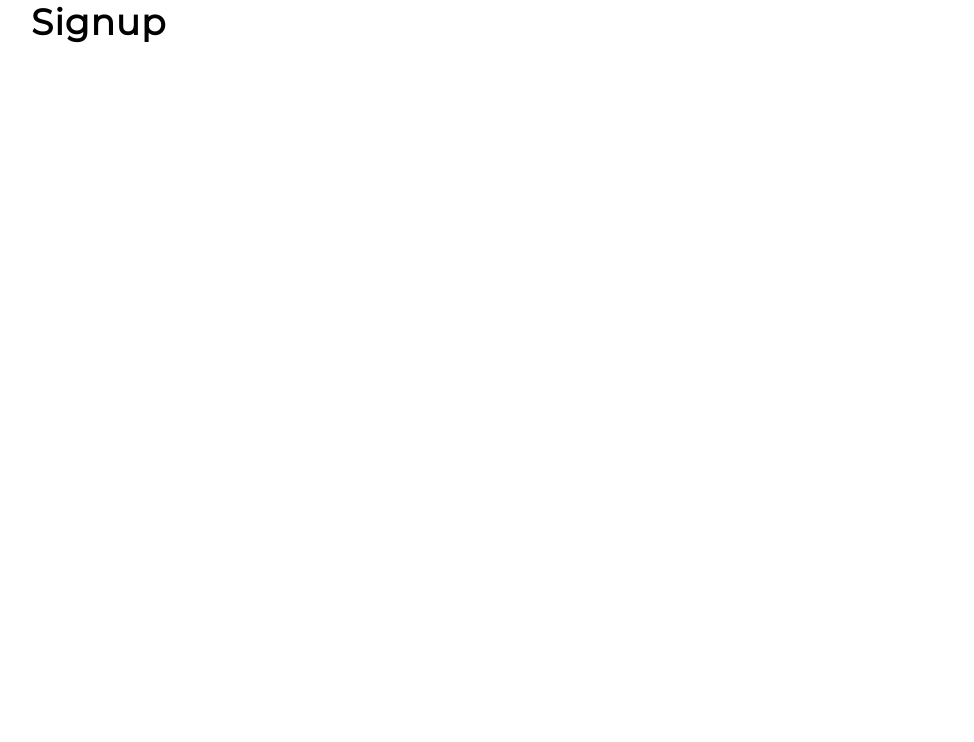
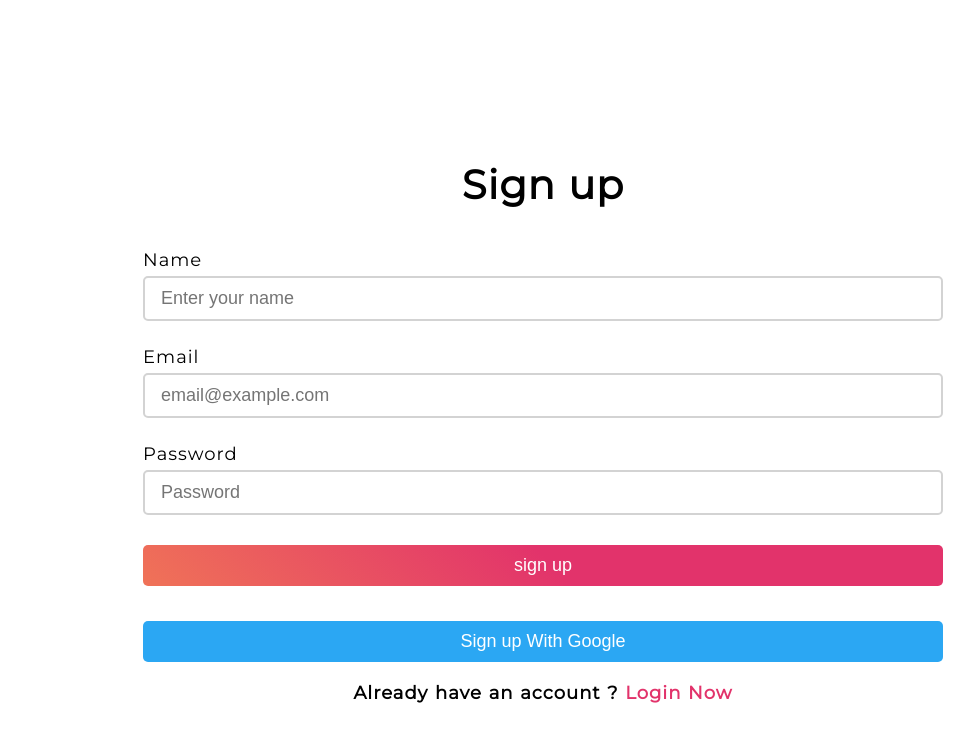
Before and after one commit to YoussefBayad/Homie-firebase, a React (Create React App) app: page /signup in a window 1280 px wide. Shown: the top 742 px of the page, without its empty margins (97-1071 px from the left). Built offline with nearby package versions, Linux system fonts and the light colour scheme.

Commit message:
sign up page

```diff
--- a/src/App.js
+++ b/src/App.js
@@ -2,6 +2,7 @@ import React from 'react';
 import {Switch, Route} from 'react-router-dom';
 import MainLayout from './layouts/MainLayout'
 import Login from './pages/Login';
+import Signup from './pages/Signup';
 import './default.scss'
 
 function App() {
@@ -18,7 +19,7 @@ function App() {
         </Route>
         <Route  path='/signup' >
           <MainLayout>
-            <h1>Signup</h1>
+            <Signup/>
           </MainLayout>
         </Route>
         <Route  path='/chat' >
--- a/src/components/Button/index.js
+++ b/src/components/forms/Button/index.js
@@ -1,5 +1,5 @@
 import React from 'react';
-import '../../default.scss';
+import '../../../default.scss';
 
 const Button = ({ children, ...otherProps }) => {
   return (
--- /dev/null
+++ b/src/components/forms/Label/index.js
@@ -0,0 +1,12 @@
+import React from 'react'
+import '../../../default.scss';
+
+const Label = ({children, ...otherProps}) => {
+    return (
+        <label className='label' {...otherProps}>
+            {children}
+        </label>
+    )
+}
+
+export default Label
--- a/src/default.scss
+++ b/src/default.scss
@@ -154,7 +154,8 @@ ul {
 // Forms
 input,
 select {
-  margin: 1.5rem 0;
+  margin: 0;
+  margin-bottom: 1.5rem;
   padding: 1rem 1.6rem;
   font-size: $normal;
   border-radius: 0.5rem;
@@ -164,6 +165,11 @@ select {
   outline-color: $accent;
 }
 
+.label {
+  text-align: left;
+  margin: 1rem 0 0.5rem 0;
+  padding: 0;
+}
 .error {
   color: #c93131;
   margin-bottom: 1.5rem;
--- a/src/pages/Login/index.js
+++ b/src/pages/Login/index.js
@@ -1,11 +1,14 @@
-import React,{useState} from 'react'
+import React,{useState} from 'react';
+import { Link } from 'react-router-dom';
 import {Formik, Form,Field,ErrorMessage} from 'formik';
 import  * as Yup from 'yup';
 import ErrorText from '../../components/ErrorText'
 import {signInWithGoogle,auth} from '../../Firebase/utils'
-import Button from '../../components/Button'
-import './style.scss'
-import { Link } from 'react-router-dom';
+import Button from '../../components/forms/Button'
+import Label from '../../components/forms/Label'
+
+// style
+import './style.scss';
 
 const Login = () => {
 
@@ -42,13 +45,18 @@ const Login = () => {
             >
           <Form>
             {error && <ErrorText>{error}</ErrorText>}
+            <Label htmlFor='email'>Email</Label>
             <Field
+              id='email'
               type="email"
               placeholder="Enter your email"
               name="email"
             />
             <ErrorMessage component={ErrorText} name='email' />
+            <Label htmlFor='password'>Password</Label>
+
             <Field
+              id="password"
               type="password"
               placeholder="Password"
               name="password"
--- a/src/pages/SignUp/index.js
+++ b/src/pages/SignUp/index.js
@@ -0,0 +1,113 @@
+import React, { useState, useEffect } from 'react';
+import {  useSelector } from 'react-redux';
+import { Link, useHistory } from 'react-router-dom';
+import {Formik, Form,Field,ErrorMessage} from 'formik';
+import {auth, signInWithGoogle} from '../../Firebase/utils'
+import * as Yup from 'yup';
+import ErrorText from '../../components/ErrorText';
+import Button from '../../components/forms/Button';
+import Label from '../../components/forms/Label';
+
+
+
+
+
+
+const Signup = () => {
+    const history = useHistory();
+    const [error, setError] = useState("")
+
+//   const currentUser = useSelector((state) => state.currentUser);
+
+
+
+//   useEffect(() => {
+//     if (currentUser) {
+//       history.push('/');
+//     }
+//   }, [currentUser, history]);
+
+// formik setup
+const initialValues ={
+    displayName:'',
+    email:'',
+    password:'',
+}
+
+const validationSchema = Yup.object({
+    displayName: Yup.string().required("This field is required"),
+    email: Yup.string().email('invalid email').required('This field is required'),
+    password: Yup.string().required('This field is required'),
+})
+
+const onSubmit = async (values,onSubmitProps) => {
+    try {
+      // Sign Up
+    const { user } = await auth.createUserWithEmailAndPassword(
+        values.email,
+        values.password
+    );
+    const {displayName} = values
+        //   await handleUserProfile(user, { displayName});
+        onSubmitProps.resetForm()
+    } catch (err) {
+    setError(err.message);
+    }
+};
+
+    return (
+    <div className="login">
+      <h1 className='title'>Sign up</h1>
+
+      <Formik
+        initialValues={initialValues}
+        onSubmit={onSubmit}
+        validationSchema={validationSchema}
+        validateOnChange={false}
+      >
+      <Form >
+      {error && <ErrorText>{error}</ErrorText>}
+        <Label htmlFor='displayName' >Name</Label>
+        <Field
+            id="displayName"
+            type="name"
+            placeholder="Enter your name"
+            name="displayName"
+        />
+        <ErrorMessage name='displayName' component={ErrorText}/>
+        <Label htmlFor='email' >Email</Label>
+        <Field
+          id="email"
+          type="email"
+          placeholder="email@example.com"
+          name="email"
+        />
+        <ErrorMessage name='email' component={ErrorText}/>
+        <Label htmlFor='password' >Password</Label>
+
+        <Field
+          id="password"
+          type="password"
+          placeholder="Password"
+          name="password"
+        />
+        <ErrorMessage name='password' component={ErrorText}/>
+
+        <Button type='submit' className="btn">sign up</Button>
+      </Form>
+      </Formik>
+      <Button
+        className="google-login"
+          onClick={() =>
+            signInWithGoogle()
+          }
+        >
+          Sign up With Google
+        </Button>
+      <h4>Already have an account ? <Link to='/login'>Login Now</Link> </h4>
+
+    </div>
+  );
+};
+
+export default Signup;
```
Also changed, not shown: src/pages/SignUp/style.scss (deleted).
